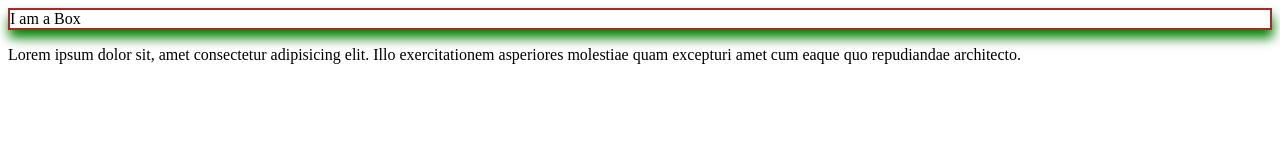
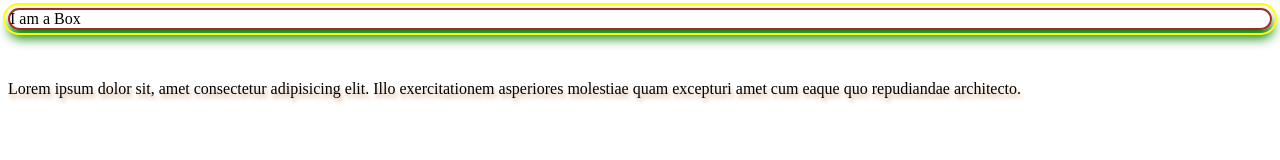
Before and after one commit to muskanbhatia23/web_development, a plain HTML site: page shadows_outline.html in a window 1280 px wide. Drawn offline with Linux system fonts and the light colour scheme.

Commit message:
shadows and outline

```diff
--- a/shadows_outline.html
+++ b/shadows_outline.html
@@ -10,11 +10,15 @@
             border: 2px solid brown;
             /*box-shadow: h-offset(horizontally) v-offset(vertically) blur spread color inset*/
             box-shadow: 1px 8px 12px 0px green;
-            /* Text Shadow*/
+           /*outline: width style color*/
+           outline: 2px solid  yellow;
+           outline-offset: 3px;
+           border-radius: 30px; /*outline follows border property in curves*/
         }
         .p{
-            margin-top: 20px;
-            text-shadow: 20px 8px 12px 0px rgb(59, 207, 59);
+            margin-top: 50px;
+             /* Text Shadow*/
+            text-shadow:2px 4px 4px rgb(215, 172, 140);
         }
     </style>
 
@@ -24,7 +28,7 @@
     <div class="box">
         I am a Box
     </div>
-    <p class=".p">
+    <p class="p">
         Lorem ipsum dolor sit, amet consectetur adipisicing elit. Illo exercitationem asperiores molestiae quam
         excepturi amet cum eaque quo repudiandae architecto.
     </p>
```
